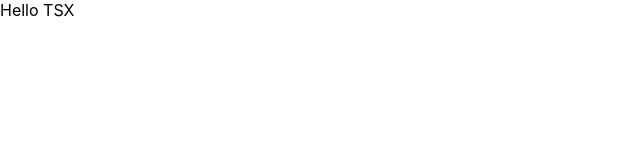
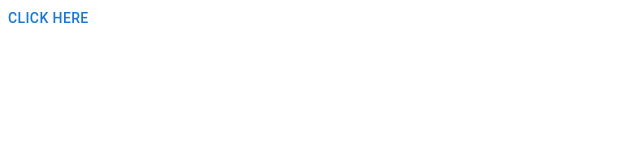
Before and after one commit to shakiltha/typescript-fundamental-nathan-4th-edition, a React (Create React App) app in the folder chapter12/product-list-react/: page / in a window 1280 px wide. Shown: the top 160 px of the page, without its empty margins (0-640 px from the left). Built offline with nearby package versions, Linux system fonts and the light colour scheme.

Commit message:
MyButton component

```diff
--- a/chapter12/product-list-react/package.json
+++ b/chapter12/product-list-react/package.json
@@ -3,7 +3,8 @@
   "version": "0.1.0",
   "private": true,
   "dependencies": {
-    "@mui/icons-material": "^6.1.4",
+    "@emotion/react": "^11.13.3",
+    "@emotion/styled": "^11.13.0",
     "@mui/material": "^6.1.4",
     "@testing-library/jest-dom": "^5.17.0",
     "@testing-library/react": "^13.4.0",
--- a/chapter12/product-list-react/src/App.tsx
+++ b/chapter12/product-list-react/src/App.tsx
@@ -1,6 +1,6 @@
 import React from "react";
-import logo from "./logo.svg";
 import "./App.css";
+import { MyButton } from "./MyButton";
 
 // function App() {
 //   return (
@@ -23,9 +23,20 @@ import "./App.css";
 //   );
 // }
 
-class App extends React.Component {
+export interface IAppProps {}
+
+class App extends React.Component<IAppProps> {
+  constructor(props: IAppProps) {
+    super(props);
+    this.handleClick = this.handleClick.bind(this);
+  }
   render(): React.ReactNode {
-    return <div>Hello TSX</div>;
+    return (
+      <MyButton buttonName="Click here" handleButtonClick={this.handleClick} />
+    );
+  }
+  handleClick() {
+    console.log(`App.handleClick() called`, this);
   }
 }
 
--- /dev/null
+++ b/chapter12/product-list-react/src/MyButton.tsx
@@ -0,0 +1,25 @@
+import { Button } from "@mui/material";
+import React from "react";
+
+export interface IMyButtonProps {
+  buttonName: string;
+  handleButtonClick(): void;
+}
+
+export class MyButton extends React.Component<IMyButtonProps> {
+  constructor(props: IMyButtonProps) {
+    super(props);
+    this.onButtonClicked = this.onButtonClicked.bind(this);
+  }
+  render(): React.ReactNode {
+    return (
+      <Button color="primary" onClick={this.onButtonClicked}>
+        {this.props.buttonName}
+      </Button>
+    );
+  }
+  onButtonClicked() {
+    console.log(`MyButton.onButtonClicked() called`, this);
+    this.props.handleButtonClick();
+  }
+}
```
Also changed, not shown: 1 other file (tests, documents, lock files or other folders).
